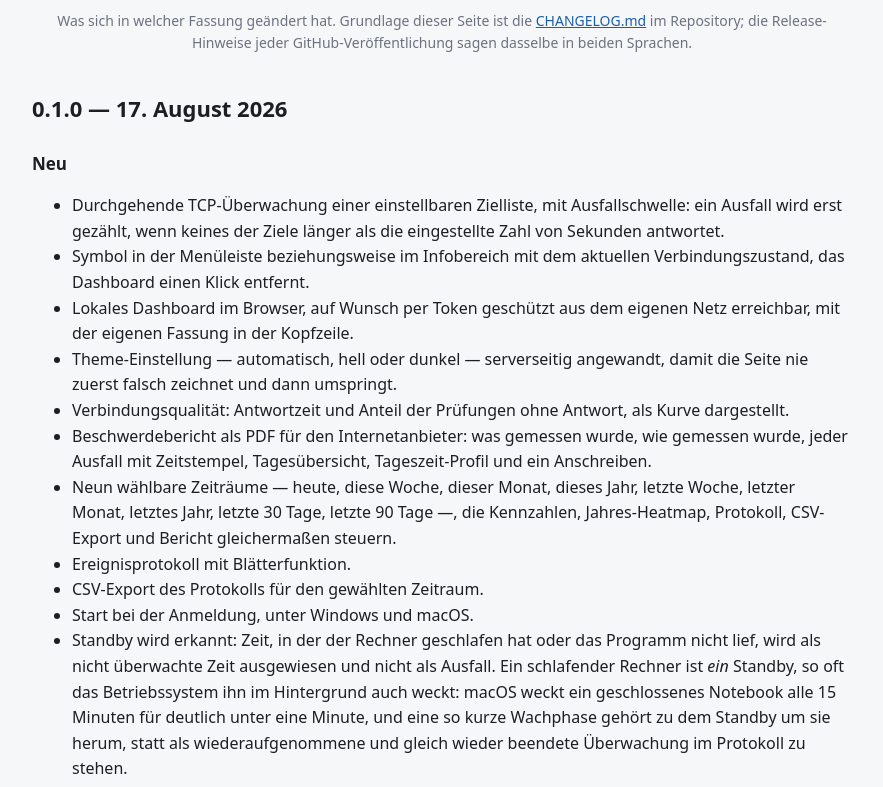
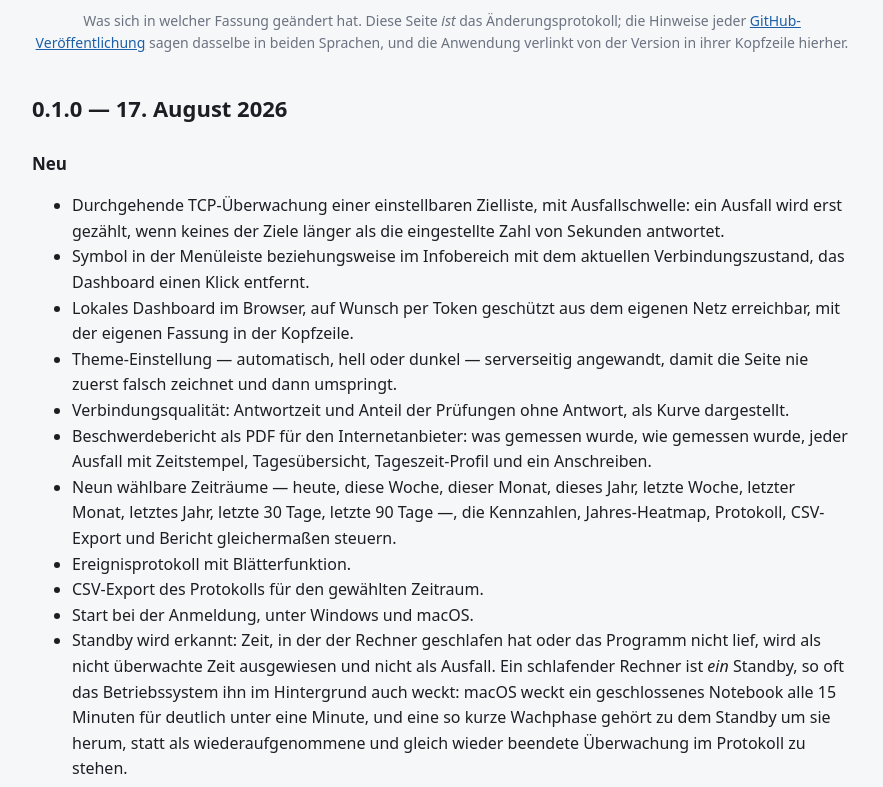
Before and after one commit to roughneck/uptime-logger, a plain HTML site: page de/aenderungen.html in a window 1280 px wide. Shown: the part 168-955 px from the top of the page, without its empty margins (198-1081 px from the left). Drawn offline with Linux system fonts and the light colour scheme.

Commit message:
Änderungsseiten: Verweis auf die nicht veröffentlichte CHANGELOG.md entfernt
Der Quellcode bleibt geschlossen, also gibt es kein blob/main/CHANGELOG.md.
Die Seite ist selbst das Änderungsprotokoll und verweist nur noch auf die
Release-Hinweise, die dasselbe in beiden Sprachen sagen.

```diff
--- a/de/aenderungen.html
+++ b/de/aenderungen.html
@@ -19,11 +19,11 @@
 <main>
 
   <h1>Änderungen</h1>
-  <p class="meta">Was sich in welcher Fassung geändert hat. Grundlage dieser
-    Seite ist die
-    <a href="https://github.com/roughneck/uptime-logger/blob/main/CHANGELOG.md">CHANGELOG.md</a>
-    im Repository; die Release-Hinweise jeder GitHub-Veröffentlichung sagen
-    dasselbe in beiden Sprachen.</p>
+  <p class="meta">Was sich in welcher Fassung geändert hat. Diese Seite <em>ist</em>
+    das Änderungsprotokoll; die Hinweise jeder
+    <a href="https://github.com/roughneck/uptime-logger/releases">GitHub-Veröffentlichung</a>
+    sagen dasselbe in beiden Sprachen, und die Anwendung verlinkt von der Version
+    in ihrer Kopfzeile hierher.</p>
 
   <h2>0.1.0 — 17. August 2026</h2>
 
```
Also changed, not shown: changelog.html (+4 -4 lines).
